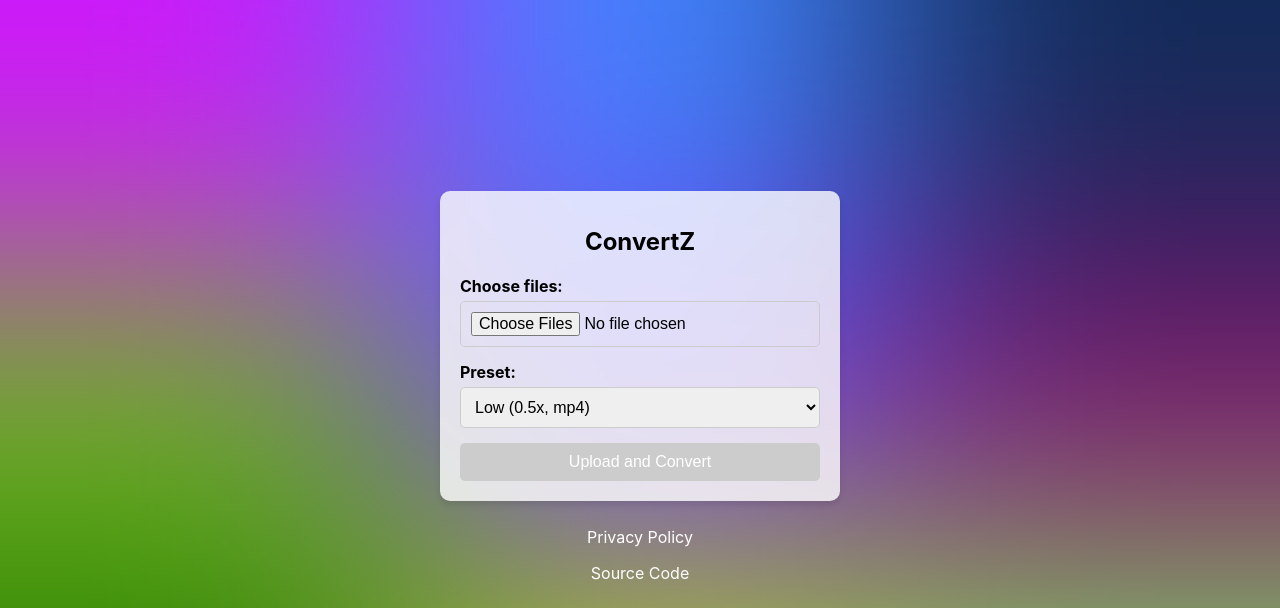
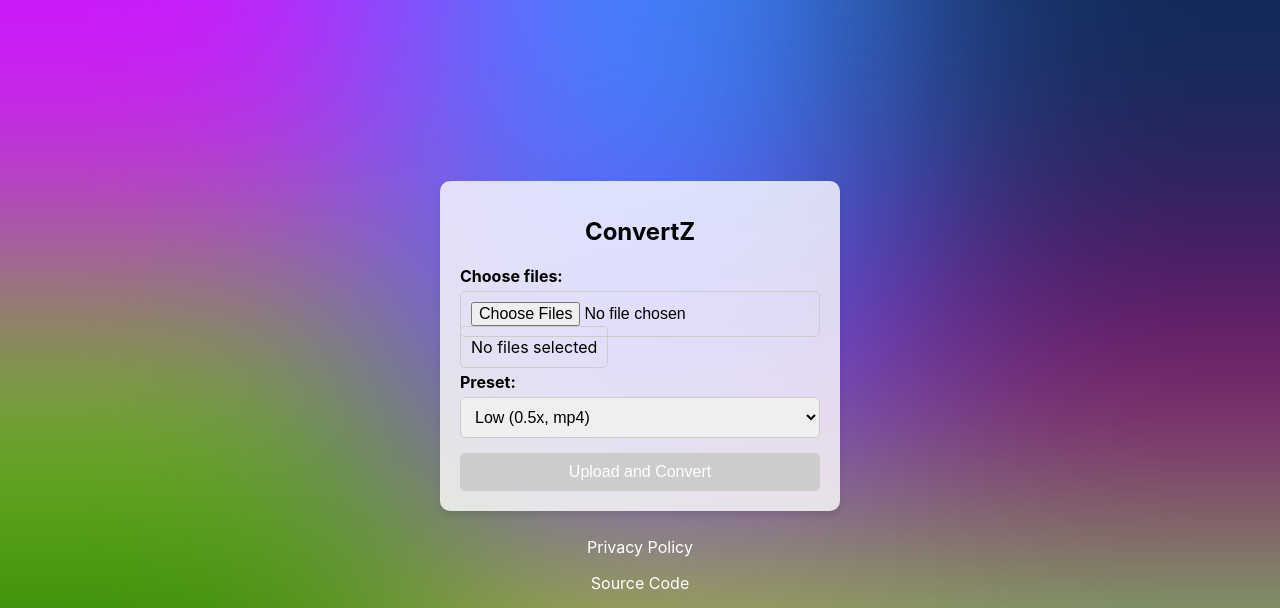
Before and after one commit to Arthur2500/ConvertZ, a Flask app: page / in a window 1280 px wide. Shown: the top 608 px of the page. Run offline with Flask 3, Linux system fonts and the light colour scheme.

Commit message:
Update index.html

```diff
--- a/app/templates/index.html
+++ b/app/templates/index.html
@@ -13,8 +13,8 @@
         <form id="uploadForm" enctype="multipart/form-data">
             <div class="form-group">
                 <label for="files" class="label">Choose files:</label>
-                <input type="file" id="files" name="files" class="input" multiple onchange="updateFileCount()">
-                <div id="fileCount" class="file-count"></div>
+                <input type="file" id="files" name="files" class="input" multiple onchange="updateFileLabel()">
+                <label id="fileLabel" for="files" class="input">No files selected</label>
             </div>
             <div class="form-group">
                 <label for="preset" class="label">Preset:</label>
@@ -63,11 +63,15 @@
 
         let lastPreset = 'low';
 
-        function updateFileCount() {
+        function updateFileLabel() {
             const fileInput = document.getElementById('files');
-            const fileCountDiv = document.getElementById('fileCount');
+            const fileLabel = document.getElementById('fileLabel');
             const files = fileInput.files;
-            fileCountDiv.innerHTML = `${files.length} file(s) selected`;
+            if (files.length > 0) {
+                fileLabel.textContent = `${files.length} file(s) selected`;
+            } else {
+                fileLabel.textContent = 'No files selected';
+            }
 
             updateEstimate();
         }
```
